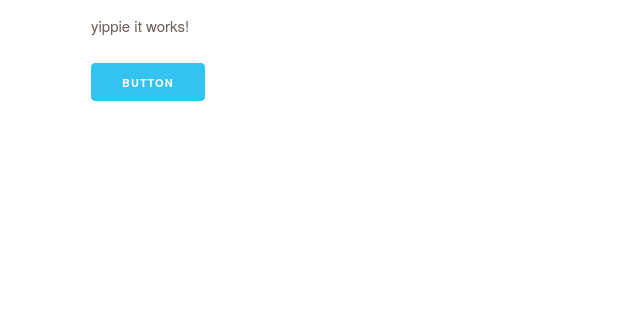
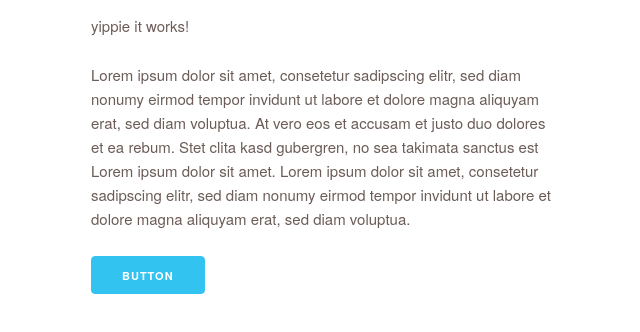
Before and after one commit to sputnixxx/my-first-repo, a plain HTML site: page index.html in a window 1280 px wide. Shown: the part 354-686 px from the top of the page, without its empty margins (69-709 px from the left). Drawn offline with Linux system fonts and the light colour scheme.

Commit message:
Update index.html

```diff
--- a/index.html
+++ b/index.html
@@ -18,6 +18,7 @@
 		  <div class="one-half column" style="margin-top: 300px">
 		    	<h1>This is my first site!</h1>
 				<p>yippie it works!</p>
+			  	<p>Lorem ipsum dolor sit amet, consetetur sadipscing elitr, sed diam nonumy eirmod tempor invidunt ut labore et dolore magna aliquyam erat, sed diam voluptua. At vero eos et accusam et justo duo dolores et ea rebum. Stet clita kasd gubergren, no sea takimata sanctus est Lorem ipsum dolor sit amet. Lorem ipsum dolor sit amet, consetetur sadipscing elitr, sed diam nonumy eirmod tempor invidunt ut labore et dolore magna aliquyam erat, sed diam voluptua.</p>
 				<a class="button button-primary" href="#">Button</a>
 		  </div>
 		</div>
```
